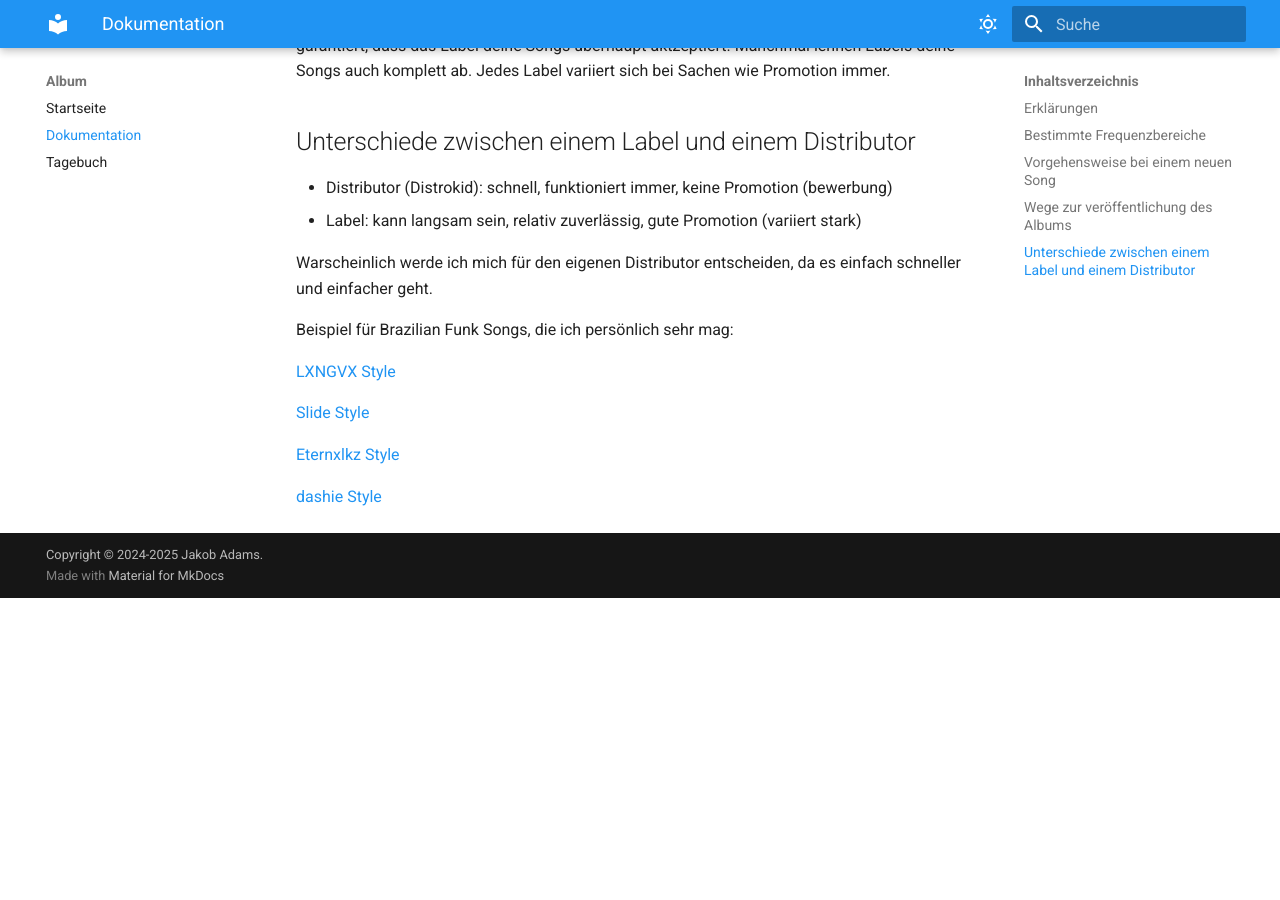
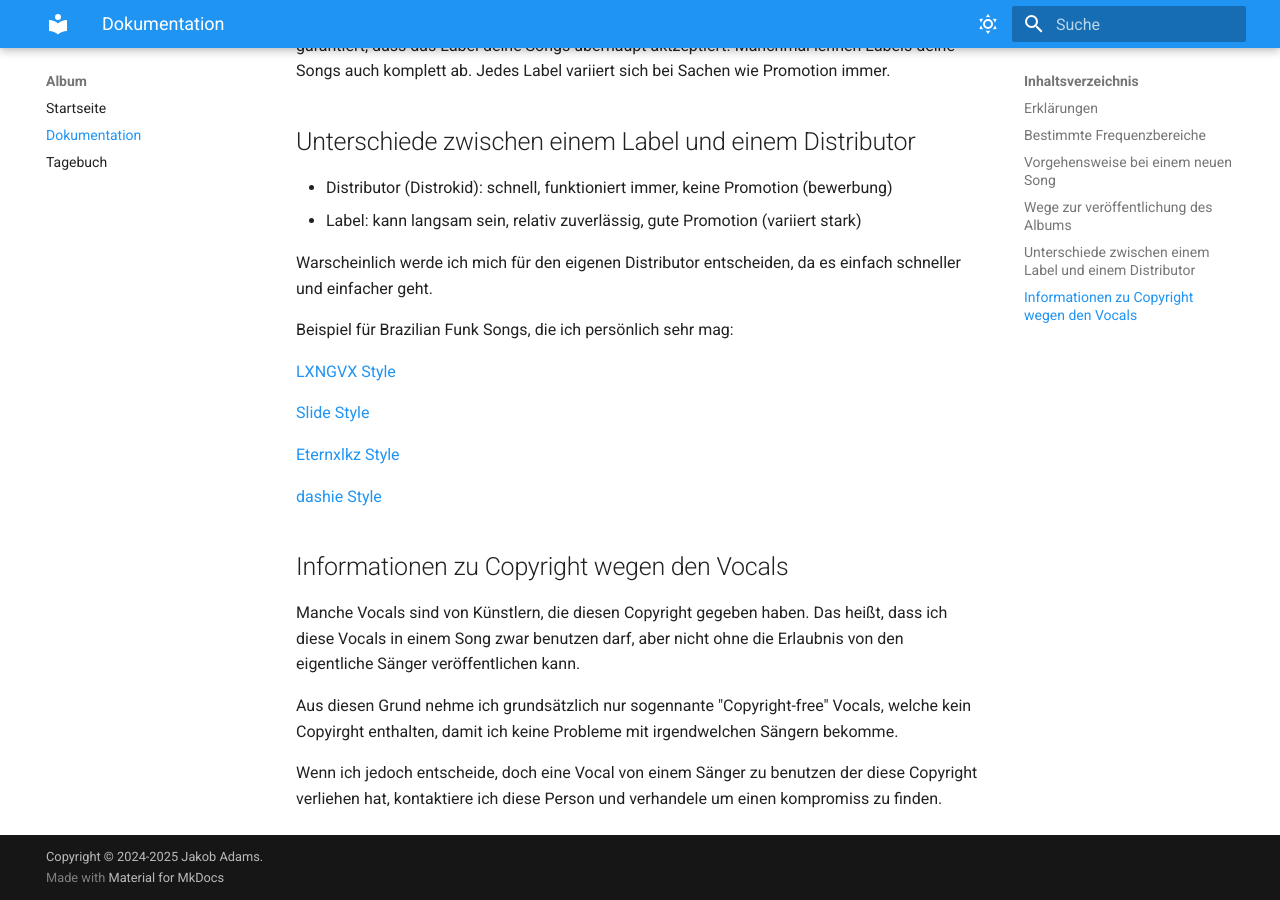
Before and after one commit to envacity/docs, an MkDocs documentation site: the page built from docs/Dokumentation.md, in a window 1280 px wide and 900 px high, scrolled down 3972 px. Built offline with MkDocs 1.6.1 and Material for MkDocs 9.7.7, drawn with Linux system fonts in a browser that asks for light colours; before the commit the page ends 4570 px from its top, so only the background shows below that.

Commit message:
update 1

```diff
--- a/docs/Dokumentation.md
+++ b/docs/Dokumentation.md
@@ -143,3 +143,11 @@ Beispiel für Brazilian Funk Songs, die ich persönlich sehr mag:
 [Eternxlkz Style](https://open.spotify.com/intl-de/track/67smGwuPEtA6GAfeweAVNO?si=0d75825ace254056)
 
 [dashie Style](https://open.spotify.com/intl-de/track/2rCVGFo2htxWlkDwm3klAB?si=43c9ad4e9ba04788)
+
+## Informationen zu Copyright wegen den Vocals
+
+Manche Vocals sind von Künstlern, die diesen Copyright gegeben haben. Das heißt, dass ich diese Vocals in einem Song zwar benutzen darf, aber nicht ohne die Erlaubnis von den eigentliche Sänger veröffentlichen kann.
+
+Aus diesen Grund nehme ich grundsätzlich nur sogennante "Copyright-free" Vocals, welche kein Copyirght enthalten, damit ich keine Probleme mit irgendwelchen Sängern bekomme.
+
+Wenn ich jedoch entscheide, doch eine Vocal von einem Sänger zu benutzen der diese Copyright verliehen hat, kontaktiere ich diese Person und verhandele um einen kompromiss zu finden.
```
